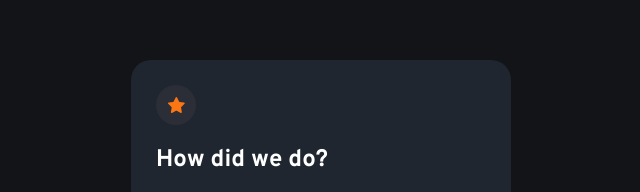
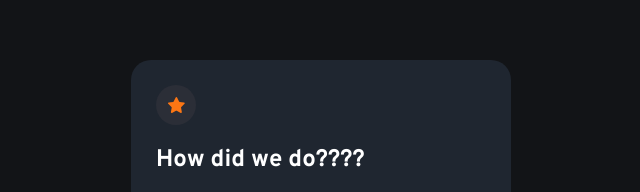
Before and after one commit to JavierA-MorHer/Interactive-rating-component, a website: page index.html in a window 1280 px wide. Shown: the part 163-355 px from the top of the page, 319-959 px from the left. Drawn offline with Linux system fonts and the light colour scheme.

Commit message:
commit de prueba

```diff
--- a/index.html
+++ b/index.html
@@ -16,7 +16,7 @@
             <div class="star-icon"><img src="./src/img/icon-star.svg" alt="Icon Star"></div>
 
             <div class="text">
-                <h2 class="title">How did we do?</h2>
+                <h2 class="title">How did we do????</h2>
                 <span class="description">
                       Please let us know how we did with your support request.
                       All feedback is appreciated to help us improve our offering!
```
